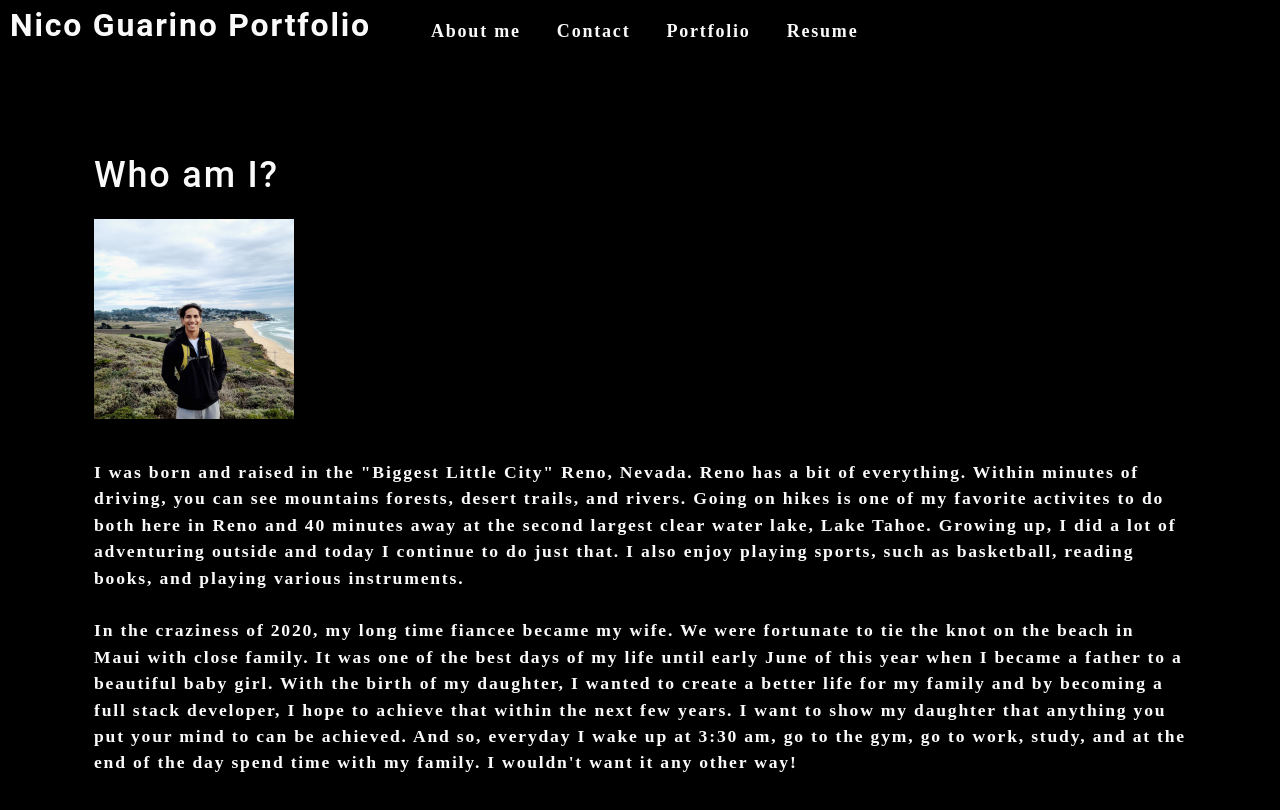
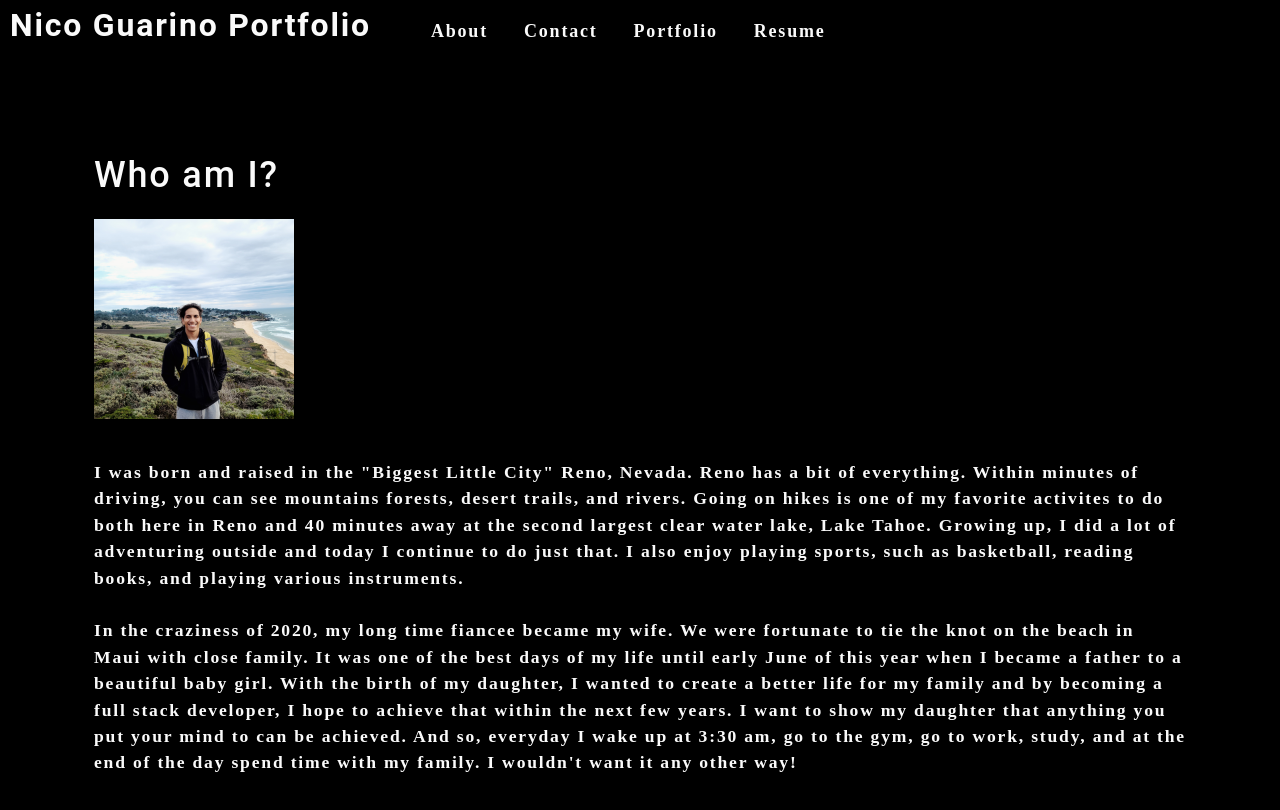
Before and after one commit to nicoguarino/portfolio-2, a React (Create React App) app: page / in a window 1280 px wide. Shown: the top 810 px of the page. Built offline with nearby package versions, Linux system fonts and the light colour scheme.

Commit message:
refactored nav.js to run off of array instead of hard coded, set up switch function in app.js to swap out showing tab

```diff
--- a/src/App.js
+++ b/src/App.js
@@ -2,18 +2,31 @@ import React, { useState } from 'react';
 import Nav from './components/Nav/nav';
 import About from './components/About/about';
 import Portfolio from './components/Portfolio/portfolio';
-import ContactForm from './components/Contact/contact';
+import Contact from './components/Contact/contact';
 
 function App() {
 
+   const [currentPage, handlePageChange] = useState('About');
+
+
+   const renderPage = () => {
+     switch (currentPage) {
+       case 'About':
+         return <About />;
+       case 'Portfolio':
+         return <Portfolio/>;
+       case 'Contact':
+         return <Contact />;
+       default:
+         return <About />;
+     }
+   };
 
   return (
     <div>
-      <Nav />
+      <Nav urrentPage={currentPage} handlePageChange={handlePageChange} />
       <main>
-        <div>
-          <About/>
-        </div>
+      <div>{renderPage(currentPage)}</div>
       </main>
       <footer></footer>
     </div>
--- a/src/components/Nav/nav.js
+++ b/src/components/Nav/nav.js
@@ -1,11 +1,12 @@
 import React, { useEffect } from 'react';
-import { capitalizeFirstLetter } from '../../utils/helpers';
 
-function Nav() {
+function Nav(props) {
+    const tabs = ['About', 'Contact', 'Portfolio', 'Resume'];
 
     useEffect(() => {
         document.title = 'Nico Guarino Portfolio';
     });
+
 
     return (
         <header className="flex-row px-1">
@@ -16,26 +17,20 @@ function Nav() {
             </h2>
             <nav>
                 <ul className="flex-row">
-                    <li className="mx-2">
-                        <a data-testid="about" href="#about">
-                            About me
-                        </a>
-                    </li>
-                    <li className="mx-2">
-                        <a data-testid="contact" href="#contact">
-                            Contact
-                        </a>
-                    </li>
-                    <li className="mx-2">
-                        <a data-testid="portfolio" href="#portfolio">
-                            Portfolio
-                        </a>
-                    </li>
-                    <li className="mx-2">
-                        <a data-testid="resume" href="#resume">
-                            Resume
-                        </a>
-                    </li>
+                    {tabs.map(tab => (
+                        <li className="mx-2" key={tab}>
+                            <a
+                                href={'#' + tab.toLowerCase()}
+                                onClick={() => props.handlePageChange(tab)}
+                                className={
+                                    props.currentPage === tab ? 'nav-link active' : 'nav-link'
+                                }
+                            >
+                                {tab}
+                            </a>
+                        </li>
+                    ))}
+
                 </ul>
             </nav>
         </header>
--- a/src/components/PhotoList/photoList.js
+++ b/src/components/PhotoList/photoList.js
@@ -57,11 +57,13 @@ const PhotoList = ({ deployedWebsite }) => {
       <div className="flex-row">
         {currentPhotos.map((image, i) => (
           <img
-            src={require(`../../assets/small/${i}.PNG`).default}
+            src={require(`../../assets/portfolioPhotos/${i}.PNG`).default}
             alt={image.name}
             className="img-thumbnail mx-1"
             onClick={() => toggleModal(image, i)}
             key={image.name}
+            deployedWebsite= {image.deployedWebsite}
+            gitRepo={image.gitRepo}
           />
         ))}
       </div>
```
